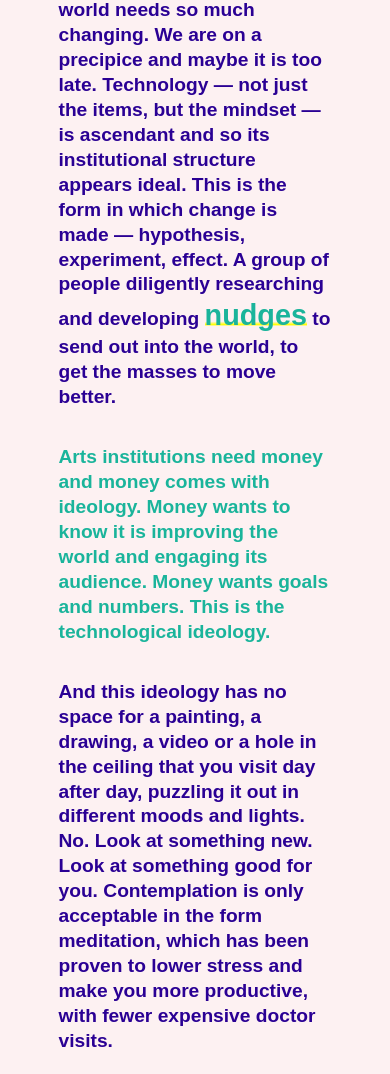
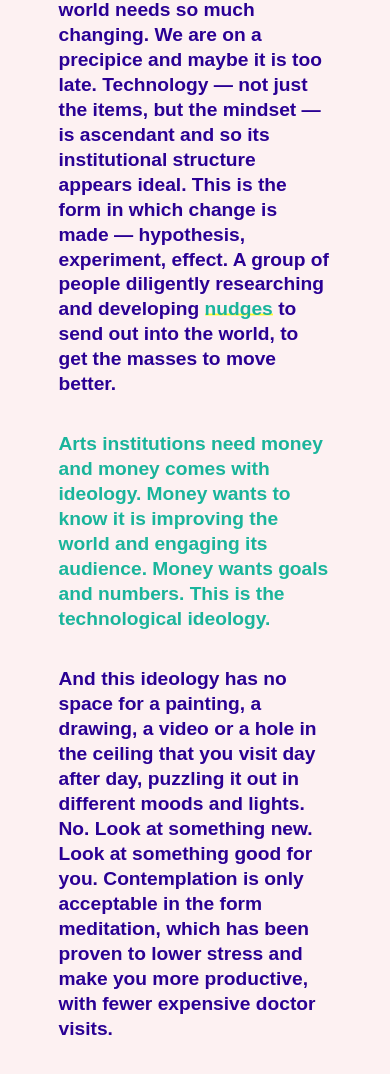
Before and after one commit to sarahghp/esssay-site, a Gatsby site: page /art-not-rd/ in a window 390 px wide. Shown: the part 1504-2578 px from the top of the page. Built offline with nearby package versions, Linux system fonts and the light colour scheme; Gatsby itself is replaced by a stand-in of ours; some packages are replaced by stand-ins of ours.

Commit message:
Fix mobile sizing

```diff
--- a/src/templates/essay.css
+++ b/src/templates/essay.css
@@ -36,10 +36,16 @@ body {
 #essay p, #essay a {
   font-family: 'Avenir Next', sans-serif;
   text-rendering: optimizeLegibility;
-  font-size: 1.8rem;
   line-height: 1.3;
   font-weight: 600;
   margin-bottom: 2.2rem;
+  font-size: 1.6rem;
+}
+
+#essay code {
+  font-size: 1.3rem;
+  color: #fb6551;
+  font-weight: 100;
 }
 
 #essay p:nth-of-type(even) {
@@ -63,17 +69,15 @@ body {
     font-size: 1.6rem;
   }
 
+  #essay p, #essay a {
+    font-size: 1.2rem;
+  }
 
-  #essay p {
-    font-size: 1.2rem;
+  #essay code {
+    font-size: 1rem;
   }
 }
 
-#essay code {
-  font-size: 1.6rem;
-  color: #fb6551;
-  font-weight: 100;
-}
 
 #essay hr {
     border: none;
```
